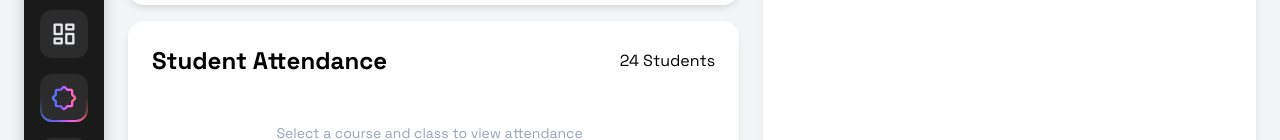
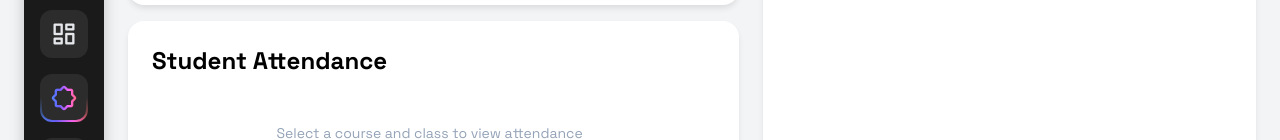
Before and after one commit to gru13/Faculty-Dashboard, a website: page public/html/attendance.html in a window 1280 px wide. Shown: the part 294-434 px from the top of the page. Drawn offline with nearby package versions, Linux system fonts and the light colour scheme; no server answers; a web font is replaced by a local one.

Commit message:
Cleaned up the attendance

```diff
--- a/public/html/attendance.html
+++ b/public/html/attendance.html
@@ -143,7 +143,7 @@
             <div class="box timetable-box">
                 <div class="box-header">
                     <h2>Student Attendance</h2>
-                    <span class="student-count">24 Students</span>
+                    <span class="student-count"></span>
                 </div>
                 <div class="attendance-list">
                     <div class="empty-state">Select a course and class to view attendance</div>
@@ -188,44 +188,6 @@
 
                 <div class="attendance-form">
                     <div class="empty-state">Select a course and class to update attendance</div>
-<!--                     <div class="time-selection">
-                        <div class="form-group">
-                            <label>Select Class Hours</label>
-                            <div class="hours-grid">
-                                <button class="hour-box" data-hour="1">1st Hour</button>
-                                <button class="hour-box" data-hour="2">2nd Hour</button>
-                                <button class="hour-box" data-hour="3">3rd Hour</button>
-                                <button class="hour-box" data-hour="4">4th Hour</button>
-                                <button class="hour-box" data-hour="5">5th Hour</button>
-                                <button class="hour-box" data-hour="6">6th Hour</button>
-                                <button class="hour-box" data-hour="7">7th Hour</button>
-                            </div>
-                        </div>
-                    </div>
-
-                    <div class="form-group">
-                        <label>Course Outcome</label>
-                        <select id="courseOutcome">
-                            <option value="">Select outcome covered</option>
-                            <option value="CO1">CO1: Understanding Neural Networks</option>
-                            <option value="CO2">CO2: Implementing CNNs</option>
-                            <option value="CO3">CO3: Training Models</option>
-                        </select>
-                    </div>
-
-                    <div class="attendance-grid">
-                        <div class="grid-header">
-                            <span>Click to mark absent</span>
-                        </div>
-                        <div class="students-grid"> -->
-                            <!-- Will be populated dynamically -->
-<!--                         </div>
-                    </div>
-
-                    <button class="submit-attendance">
-                        <span class="material-symbols-rounded">save</span>
-                        Save Attendance
-                    </button> -->
                 </div>
             </div>
         </div>
```
